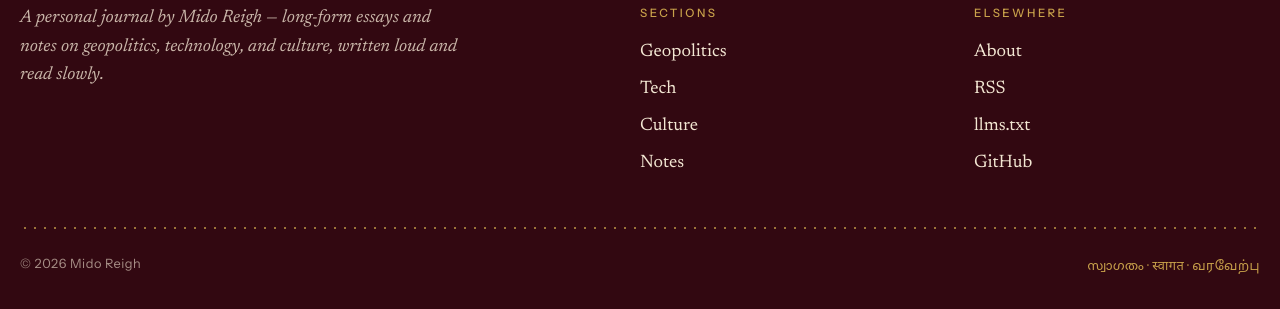
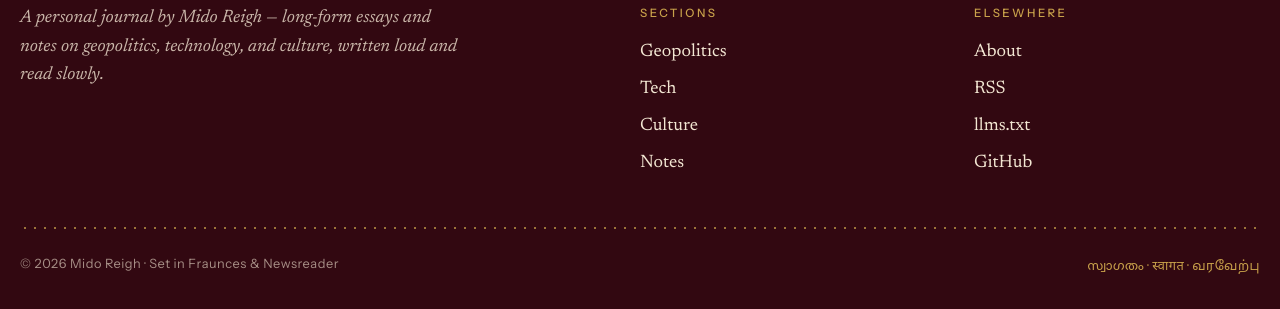
Before and after one commit to midoreigh/midoreigh.com, an Astro site: page / in a window 1280 px wide. Shown: the part 4864-5173 px from the top of the page. Built offline with nearby package versions, Linux system fonts and the light colour scheme; Astro itself is replaced by a stand-in of ours.

Commit message:
Add typeface colophon to footer

```diff
--- a/src/components/Footer.astro
+++ b/src/components/Footer.astro
@@ -25,7 +25,7 @@ const year = new Date().getFullYear();
     </div>
     <div class="dots" aria-hidden="true"></div>
     <div class="base">
-      <span>© {year} {SITE.author}</span>
+      <span>© {year} {SITE.author} · Set in Fraunces &amp; Newsreader</span>
       <span class="welcome"><span lang="ml">സ്വാഗതം</span> · <span lang="hi">स्वागत</span> · <span lang="ta">வரவேற்பு</span></span>
     </div>
   </div>
```
